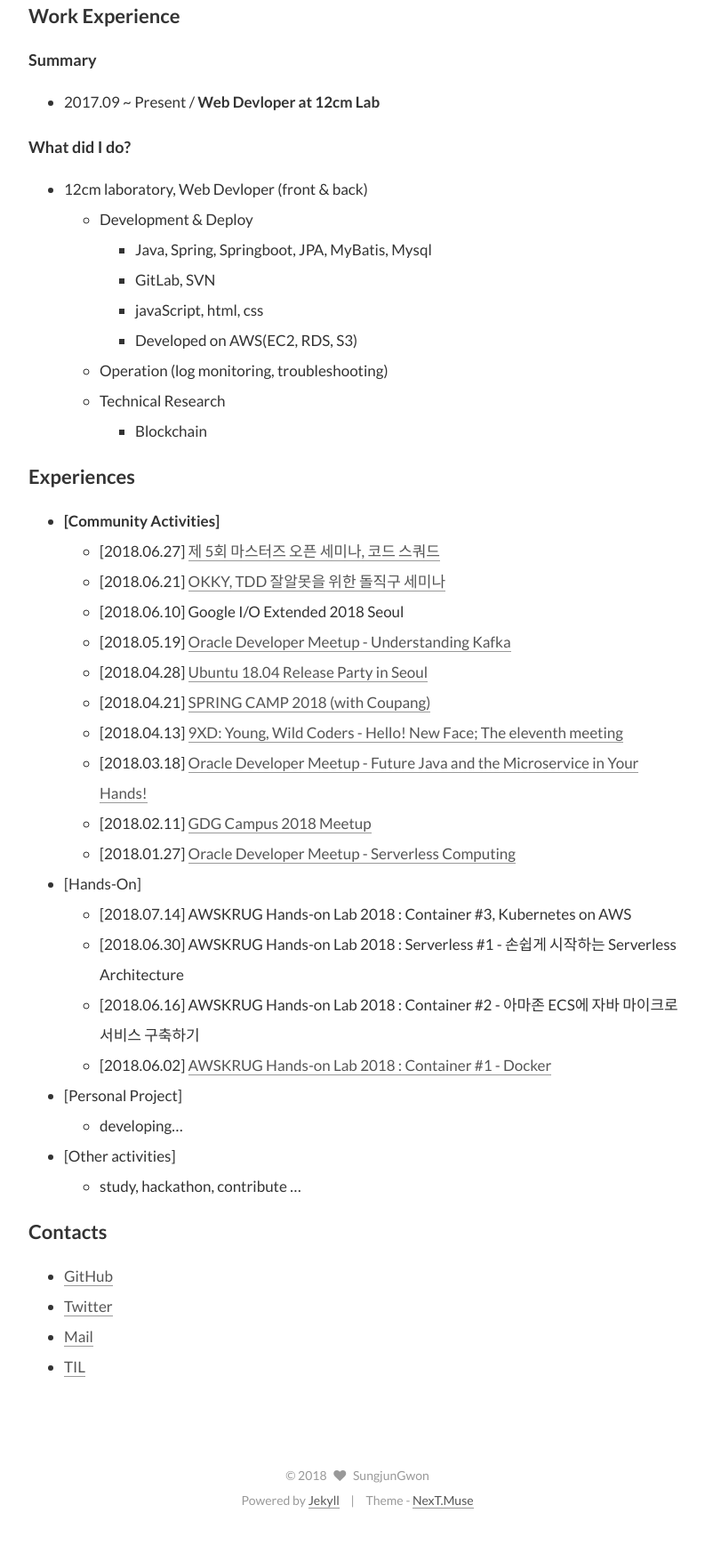
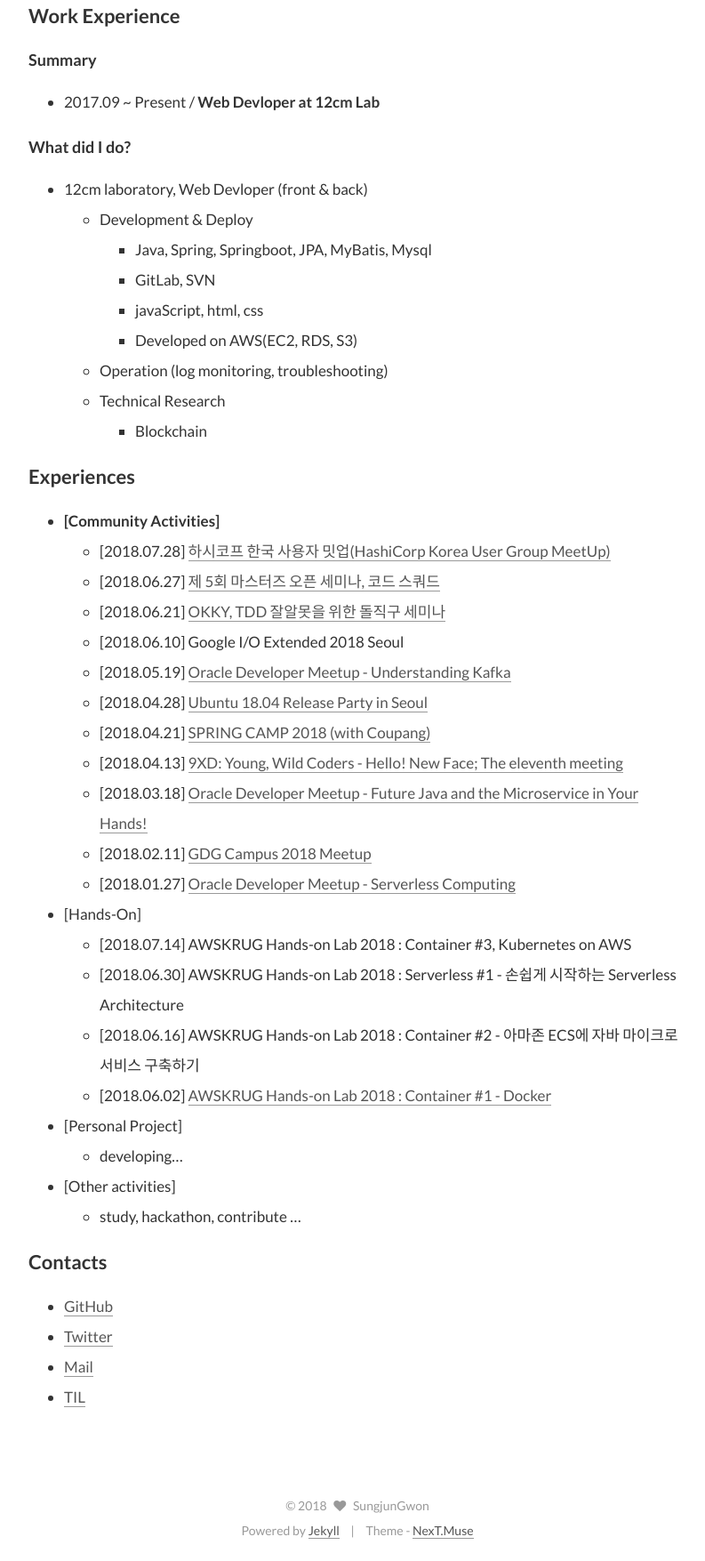
Before and after one commit to gwonsungjun/gwonsungjun.github.io, a Jekyll site: the page built from about/index.md, in a window 1280 px wide, cut to the strip 2434-4189 px from the top of the page. Shown: the whole strip at 89% size, without its empty margins (238-1031 px from the left). Built offline with Jekyll 4.4.1, drawn with Linux system fonts in a browser that asks for light colours; comment, search, counter and statistics services are not loaded; before the commit the page ends 4155 px from its top, so only the background shows below that.

Commit message:
Update about.md

```diff
--- a/about/index.md
+++ b/about/index.md
@@ -65,6 +65,7 @@
 
 # Experiences
 - **[Community Activities]**
+  - [2018.07.28] [하시코프 한국 사용자 밋업(HashiCorp Korea User Group MeetUp)](https://festa.io/events/45)
   - [2018.06.27] [제 5회 마스터즈 오픈 세미나, 코드 스쿼드](https://gwonsungjun.github.io/seminar/2018/06/27/codesquadSeminar/#)
   - [2018.06.21] [OKKY, TDD 잘알못을 위한 돌직구 세미나](https://gwonsungjun.github.io/seminar/2018/06/25/okkyTddSeminar/#)
   - [2018.06.10] Google I/O Extended 2018 Seoul
```
